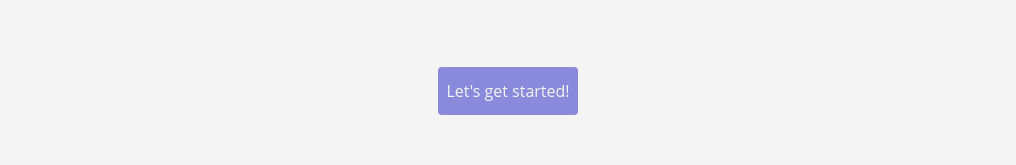
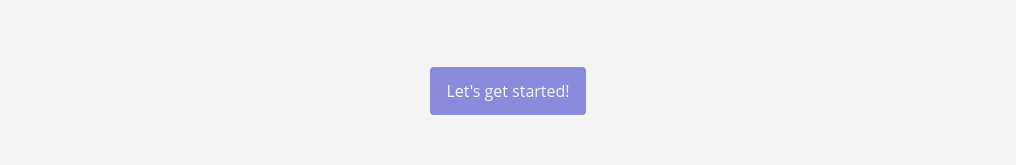
Before and after one commit to quecot/bartle-test, a React (Vite) app: page / in a window 1280 px wide. Shown: the part 590-755 px from the top of the page, without its empty margins (132-1148 px from the left). Built offline with nearby package versions, Linux system fonts and the light colour scheme.

Commit message:
fix: start button height

```diff
--- a/src/components/presentation.tsx
+++ b/src/components/presentation.tsx
@@ -50,7 +50,7 @@ const Presentation: React.FC<Props> = ({ setQuizzStatus }) => (
       <small className="max-w-[60rem] text-center italic">By starting the test I understand this app will recollect anonymous information about my answers to calculate data means, and agree</small>
       <button
         type="button"
-        className="px-2 h-12 bg-emphasis-blue text-neutral hover:bg-neutral hover:text-black rounded hover:border-2 hover:border-emphasis-blue"
+        className="px-4 min-h-[3rem] bg-emphasis-blue text-neutral hover:bg-neutral hover:text-black rounded hover:border-2 hover:border-emphasis-blue"
         onClick={() => setQuizzStatus('in-progress')}
       >
         Let&apos;s get started!
```
